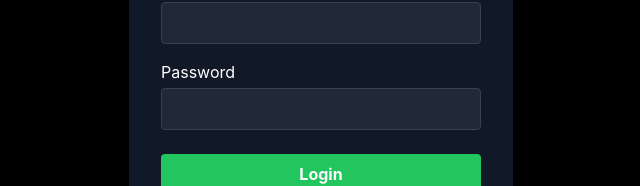
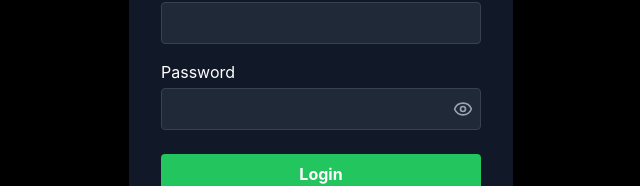
Before and after one commit to TBody8/FINAL-MONSTER-TRACKER, a React (Create React App) app: page / in a window 1280 px wide. Shown: the part 324-510 px from the top of the page, without its empty margins (319-959 px from the left). Built offline with nearby package versions, Linux system fonts and the light colour scheme.

Commit message:
feat(auth): add password visibility toggle (eye icon) to Login and Register screens

```diff
--- a/src/components/Login.jsx
+++ b/src/components/Login.jsx
@@ -1,8 +1,10 @@
 import React, { useState } from 'react';
+import { Eye, EyeOff } from 'lucide-react';
 
 function Login({ onLogin, onSwitchToRegister }) {
   const [username, setUsername] = useState('');
   const [password, setPassword] = useState('');
+  const [showPassword, setShowPassword] = useState(false);
   const [error, setError] = useState('');
 
   const handleSubmit = async (e) => {
@@ -51,13 +53,22 @@ function Login({ onLogin, onSwitchToRegister }) {
         </div>
         <div className='mb-6'>
           <label className='block mb-1'>Password</label>
-          <input
-            type='password'
-            value={password}
-            onChange={(e) => setPassword(e.target.value)}
-            className='w-full p-2 rounded bg-gray-800 border border-gray-700 focus:outline-none'
-            required
-          />
+          <div className='relative'>
+            <input
+              type={showPassword ? 'text' : 'password'}
+              value={password}
+              onChange={(e) => setPassword(e.target.value)}
+              className='w-full p-2 pr-10 rounded bg-gray-800 border border-gray-700 focus:outline-none'
+              required
+            />
+            <button
+              type='button'
+              onClick={() => setShowPassword(!showPassword)}
+              className='absolute right-2 top-1/2 transform -translate-y-1/2 text-gray-400 hover:text-white focus:outline-none'
+            >
+              {showPassword ? <EyeOff size={20} /> : <Eye size={20} />}
+            </button>
+          </div>
         </div>
         <button
           type='submit'
--- a/src/components/Register.jsx
+++ b/src/components/Register.jsx
@@ -1,8 +1,10 @@
 import React, { useState } from 'react';
+import { Eye, EyeOff } from 'lucide-react';
 
 function Register({ onRegister, onSwitchToLogin }) {
   const [username, setUsername] = useState('');
   const [password, setPassword] = useState('');
+  const [showPassword, setShowPassword] = useState(false);
   const [error, setError] = useState('');
   const [success, setSuccess] = useState('');
 
@@ -57,13 +59,22 @@ function Register({ onRegister, onSwitchToLogin }) {
         </div>
         <div className='mb-6'>
           <label className='block mb-1'>Password</label>
-          <input
-            type='password'
-            value={password}
-            onChange={(e) => setPassword(e.target.value)}
-            className='w-full p-2 rounded bg-gray-800 border border-gray-700 focus:outline-none'
-            required
-          />
+          <div className='relative'>
+            <input
+              type={showPassword ? 'text' : 'password'}
+              value={password}
+              onChange={(e) => setPassword(e.target.value)}
+              className='w-full p-2 pr-10 rounded bg-gray-800 border border-gray-700 focus:outline-none'
+              required
+            />
+            <button
+              type='button'
+              onClick={() => setShowPassword(!showPassword)}
+              className='absolute right-2 top-1/2 transform -translate-y-1/2 text-gray-400 hover:text-white focus:outline-none'
+            >
+              {showPassword ? <EyeOff size={20} /> : <Eye size={20} />}
+            </button>
+          </div>
         </div>
         <button
           type='submit'
```
